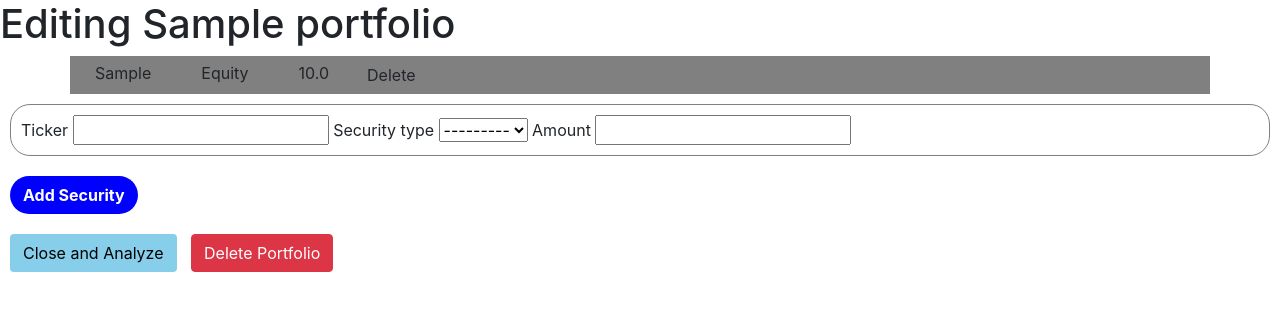
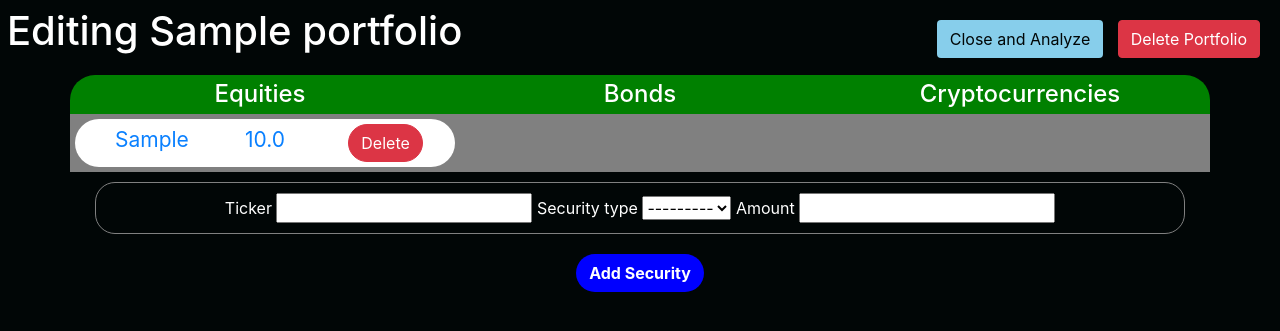
Before and after one commit to chasespengler/sharpe-backend, a Django app: page /edit_portfolio/1/ in a window 1280 px wide. Shown: the top 331 px of the page. Run offline with Django 3.2, Linux system fonts and the light colour scheme; a user stored in the database is signed in; tables that the repository leaves empty hold one stand-in row (values such as "Sample post").

Commit message:
edit page styled some

```diff
--- a/backend/sharpe_analysis/templates/sharpe_analysis/dashboard.html
+++ b/backend/sharpe_analysis/templates/sharpe_analysis/dashboard.html
@@ -7,7 +7,7 @@
 
     <style>
         body {
-            background: black;
+            background: #010606;
         }
 
         #dash-welcome {
--- a/backend/sharpe_analysis/templates/sharpe_analysis/edit_portfolio.html
+++ b/backend/sharpe_analysis/templates/sharpe_analysis/edit_portfolio.html
@@ -6,16 +6,74 @@
         <link rel="stylesheet" href="https://cdn.jsdelivr.net/npm/bootstrap@4.3.1/dist/css/bootstrap.min.css" integrity="sha384-ggOyR0iXCbMQv3Xipma34MD+dH/1fQ784/j6cY/iJTQUOhcWr7x9JvoRxT2MZw1T" crossorigin="anonymous">
 
         <style>
+
+            body {
+                background: #010606;
+            }
+
+            h1 {
+                margin: 7px;
+                margin-bottom: 20px;
+                color: #fff;
+            }
+
+            @media screen and (max-width: 550px) {
+                    h1 {
+                        font-size: 30px;
+                    }
+                }
+
+            #close-del-btns {
+                float: right;
+                margin-top: -65px;
+                margin-right: 20px;
+            }
+
+            h4 {
+                margin: 5px;
+                color: #fff;
+            }
+
             #securities-container {
                 background: green;
+                border-radius: 25px;
             }
 
             #security-row {
                 background: grey;
             }
 
+            #equity-col {
+                background: #fff;
+                margin: 5px;
+                border-radius: 25px;
+                color: #0a80ff;
+                font-size: 21px;
+            }
+
+            #bond-col {
+                background: green;
+                margin: 5px;
+                border-radius: 25px;
+            }
+
+            #crypto-col {
+                background: purple;
+                margin: 5px;
+                border-radius: 50px;
+            }
+
+            #delete-sec {
+                border-radius: 25px;
+                color: #fff;
+            }
+
             .column {
                 padding: 5px 25px;
+            }
+
+            #add-sec-form-container {
+                color: #fff;
             }
 
             #add-sec {
@@ -36,12 +94,12 @@
 
             #sec-add-btn:hover {
                 background: skyblue;
-                color: black;
+                color: #010606;
             }
 
             #close-edit-port {
                 text-decoration: none;
-                color: black;
+                color: #010606;
                 background: skyblue;
                 margin: 10px;
             }
@@ -50,7 +108,7 @@
                 background: blue;
             }
 
-            /* Add Portfolio Modal */
+            /* Delete Portfolio Modal */
 
             .modal-container {
                 display: none;
@@ -65,6 +123,10 @@
                 justify-content: center;
             }
 
+            #port-modal {
+                z-index: 99;
+            }
+
             .modal-text {
                 margin-top: 250px;
                 width: 600px;
@@ -72,8 +134,7 @@
                 max-width: 95%;
                 border-radius: 20px;
                 padding: 25px;
-                background: grey;
-                transition: 3s ease-in-out;
+                background: rgba(255, 255, 255, 0.89);
                 text-align: center;
                 box-shadow: 0px 0px 10px 10px rgba(0, 0, 0, 0.7);
             }
@@ -102,7 +163,19 @@
         </style>
     </head>
     <body>
+        <div>
             <h1>Editing {{port.portfolio_name}}</h1>
+            <span id="close-del-btns">
+                <a class="btn" id="close-edit-port" href="{% url 'analyze' port.id %}">
+                    <div id="close-edit-port-btn">
+                        Close and Analyze
+                    </div>
+                </a>
+                <button id="del-port-btn" class="btn btn-danger" type="button">
+                    Delete Portfolio
+                </button>
+            </span>
+        </div>
         <!-- Delete portfolio Modal-->
         <div class="modal-container" id="port-modal">
             <div class="modal-text">
@@ -120,8 +193,41 @@
             </div>
         </div>
         <div class="container" id="securities-container">
+            <div class="row" id="securities-title-row">
+                <div class="col-lg-4 text-center" id="equities-title">
+                    <h4>Equities</h4>
+                </div>
+                <div class="col-lg-4 text-center" id="bonds-title">
+                    <h4>Bonds</h4>
+                </div>
+                <div class="col-lg-4 text-center" id="crypto-title">
+                    <h4>Cryptocurrencies</h4>
+                </div>
+            </div>
             {% for sec in secs %}
                 <div class="row" id="security-row">
+                    {% if sec.security_type == 'Equity' %}
+                        <div class="col-lg-4" id="equity-col">
+                            <div class="container">
+                                <div class="row">
+                                    <div class="column col-lg-4 text-center" id="security-ticker">
+                                        {{ sec.ticker }}
+                                    </div>
+                                    <div class="column col-lg-4 text-center" id="security-amount">
+                                        {{ sec.amount }}
+                                    </div>
+                                    <div class="column col-lg-4 text-center">
+                                        <a class="btn btn-danger" id="delete-sec" href="{% url 'del_sec' sec.id port.id %}">
+                                            <div id="delete-sec-btn">
+                                                Delete
+                                            </div>
+                                        </a>
+                                    </div>
+                                </div>
+                            </div>
+                        </div>
+                    {% elif sec.security_type == 'Bond' %}
+                        <div class="col-lg-4" id="bond-col">
                             <div class="column" id="security-ticker">
                                 {{ sec.ticker }}
                             </div>
@@ -139,8 +245,30 @@
                                 </a>
                             </div>
                         </div>
+                    {% else %}
+                        <div class="col-lg-4" id="crypto-col">
+                            <div class="column" id="security-ticker">
+                                {{ sec.ticker }}
+                            </div>
+                            <div class="column" id="security-type">
+                                {{ sec.security_type}}
+                            </div>
+                            <div class="column" id="security-amount">
+                                {{ sec.amount }}
+                            </div>
+                            <div>
+                                <a class="btn" id="delete-sec" href="{% url 'del_sec' sec.id port.id %}">
+                                    <div id="delete-sec-btn">
+                                        Delete
+                                    </div>
+                                </a>
+                            </div>
+                        </div>
+                    {% endif %}
+                </div>
             {% endfor %}
         </div>
+        <div id="add-sec-form-container" class="container text-center">
             <form method="POST" action="">
                 {% csrf_token %}
                 <div id="add-sec">
@@ -159,18 +287,11 @@
                         {{message}}
                     {% endfor %}
                 </div>
-            <div>
+                <div class="text-center">
                     <input class="btn" id="sec-add-btn" type="submit" value="Add Security"/>
                 </div>
             </form>
-        <a class="btn" id="close-edit-port" href="{% url 'analyze' port.id %}">
-            <div id="close-edit-port-btn">
-                Close and Analyze
         </div>
-        </a>
-        <button id="del-port-btn" class="btn btn-danger" type="button">
-            Delete Portfolio
-        </button>
     </body>
     <script>
         var openbtn = document.getElementById('del-port-btn');
```
Lines whose indentation alone changed are shown as unchanged.
